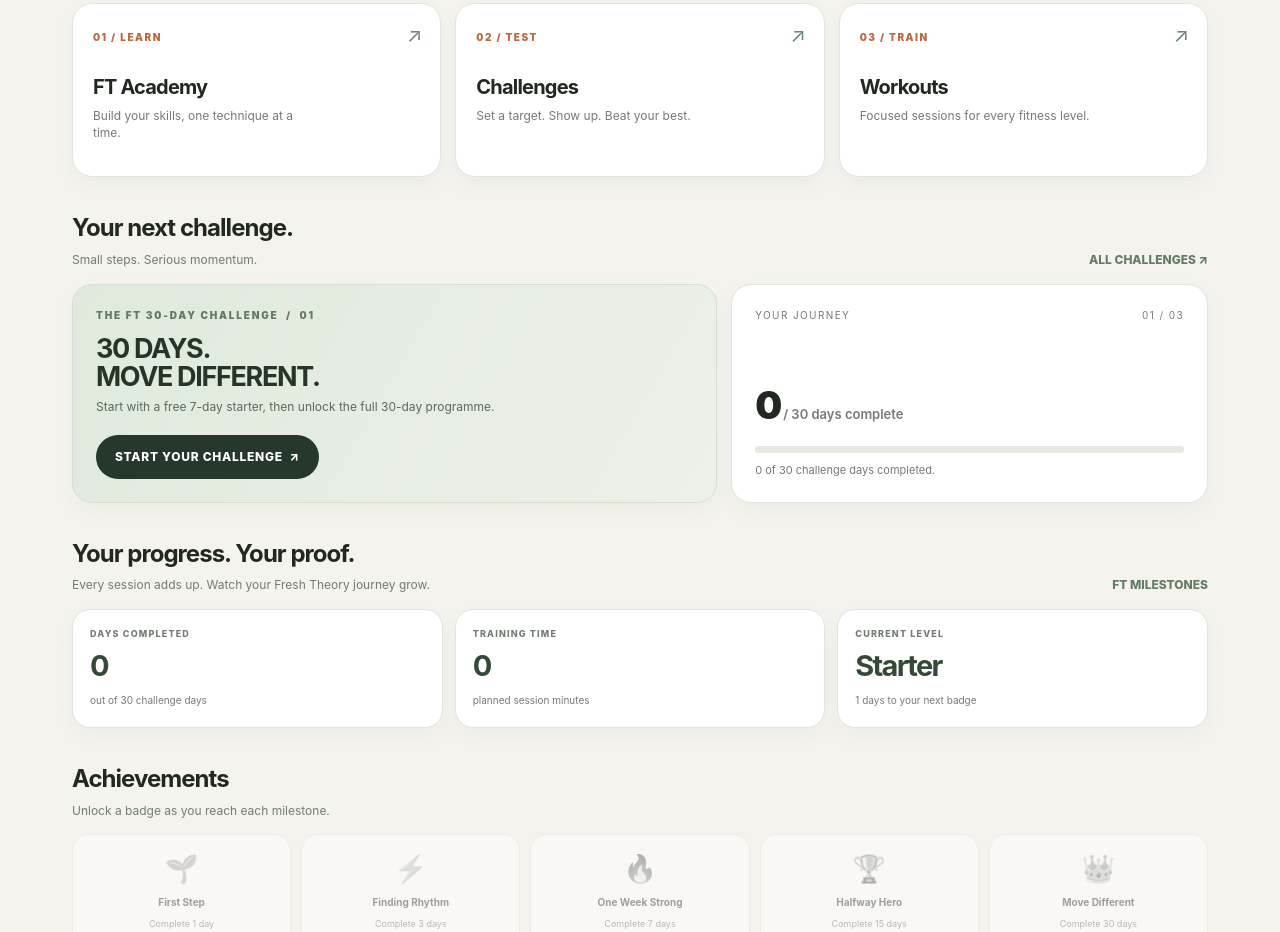
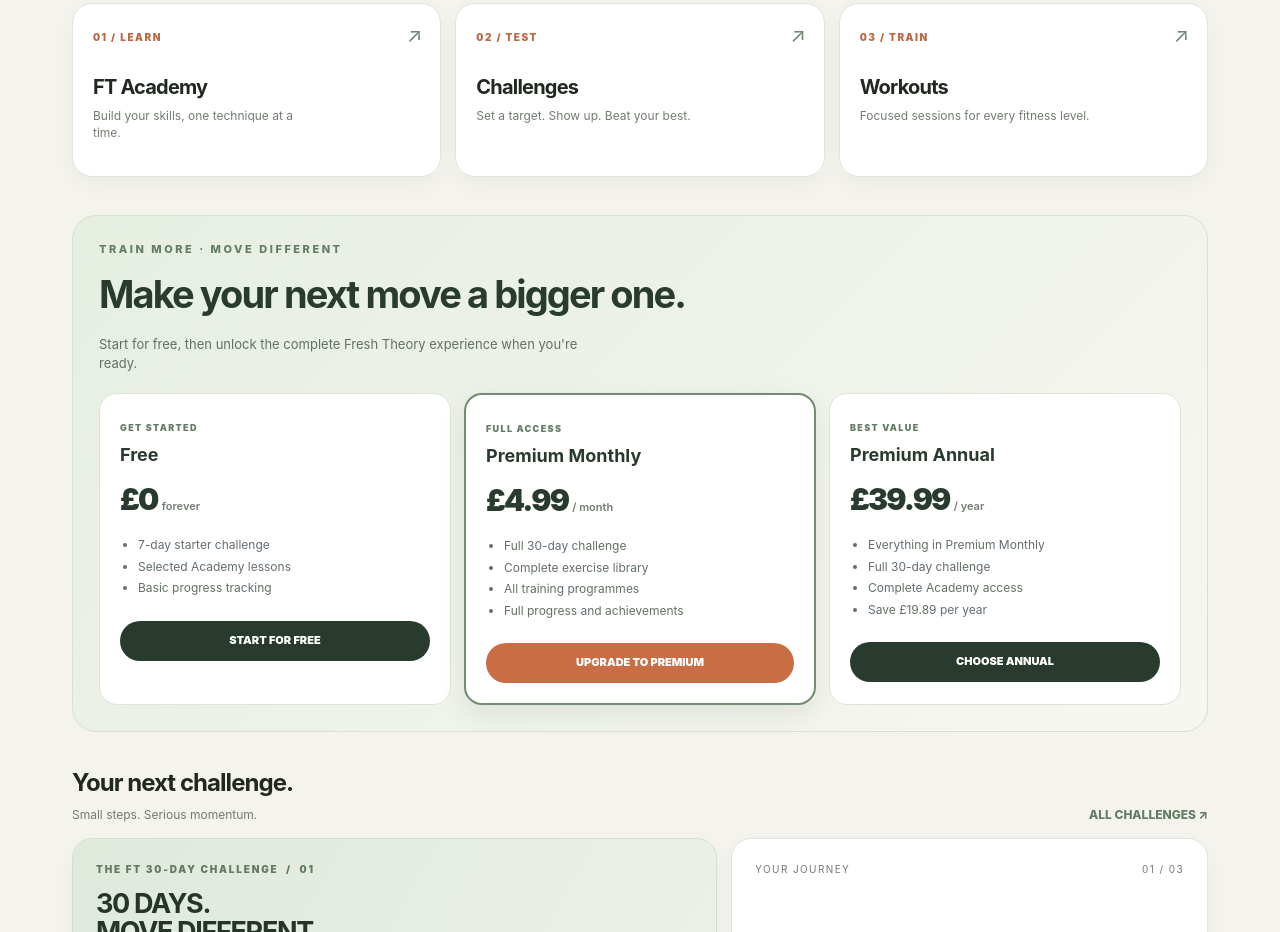
Before and after one commit to Tonyg1973/Fresh-theory, a plain HTML site: page index.html in a window 1280 px wide. Shown: the part 672-1604 px from the top of the page. Drawn offline with Linux system fonts and the light colour scheme.

Commit message:
Add Fresh Theory Premium membership section
Added membership section with plans and benefits.

```diff
--- a/index.html
+++ b/index.html
@@ -112,7 +112,53 @@ body{background:var(--bg);color:var(--cream)}
 <article class="tile" onclick="window.location.href='academy.html'" role="button" tabindex="0"><span class="num">01 / LEARN</span><span class="arrow">↗</span><h3>FT Academy</h3><p>Build your skills, one technique at a time.</p></article>
 <article class="tile" onclick="goTo('challenges')" role="button" tabindex="0"><span class="num">02 / TEST</span><span class="arrow">↗</span><h3>Challenges</h3><p>Set a target. Show up. Beat your best.</p></article>
 <article class="tile" onclick="goTo('workouts')" role="button" tabindex="0"><span class="num">03 / TRAIN</span><span class="arrow">↗</span><h3>Workouts</h3><p>Focused sessions for every fitness level.</p></article>
-</div></section>
+</div></section><section id="membership" class="membership-section">
+  <div class="eyebrow">TRAIN MORE · MOVE DIFFERENT</div>
+  <h2>Make your next move a bigger one.</h2>
+  <p>Start for free, then unlock the complete Fresh Theory experience when you're ready.</p>
+
+  <div class="membership-plans">
+
+    <article class="membership-plan">
+      <span class="membership-label">GET STARTED</span>
+      <h3>Free</h3>
+      <div class="membership-price">£0 <small>forever</small></div>
+      <ul>
+        <li>7-day starter challenge</li>
+        <li>Selected Academy lessons</li>
+        <li>Basic progress tracking</li>
+      </ul>
+      <button onclick="openChallenge()">START FOR FREE</button>
+    </article>
+
+    <article class="membership-plan featured">
+      <span class="membership-label">FULL ACCESS</span>
+      <h3>Premium Monthly</h3>
+      <div class="membership-price">£4.99 <small>/ month</small></div>
+      <ul>
+        <li>Full 30-day challenge</li>
+        <li>Complete exercise library</li>
+        <li>All training programmes</li>
+        <li>Full progress and achievements</li>
+      </ul>
+      <button onclick="showMembershipMessage()">UPGRADE TO PREMIUM</button>
+    </article>
+
+    <article class="membership-plan">
+      <span class="membership-label">BEST VALUE</span>
+      <h3>Premium Annual</h3>
+      <div class="membership-price">£39.99 <small>/ year</small></div>
+      <ul>
+        <li>Everything in Premium Monthly</li>
+        <li>Full 30-day challenge</li>
+        <li>Complete Academy access</li>
+        <li>Save £19.89 per year</li>
+      </ul>
+      <button onclick="showMembershipMessage()">CHOOSE ANNUAL</button>
+    </article>
+
+  </div>
+</section>
 <section id="challenges"><div class="section-head"><div><h2>Your next challenge.</h2><p>Small steps. Serious momentum.</p></div><a class="text-link" href="#challenges">ALL CHALLENGES ↗</a></div><div class="feature-row"><article class="challenge"><div><div class="tag">THE FT 30-DAY CHALLENGE&nbsp; / &nbsp;01</div><h3>30 DAYS.<br>MOVE DIFFERENT.</h3><p>Start with a free 7-day starter, then unlock the full 30-day programme.</p></div><button class="btn" onclick="openChallenge()">Start your challenge&nbsp; ↗</button></article><article class="progress-card"><div class="progress-top"><span>Your journey</span><span>01 / 03</span></div><div><div class="progress-number"><span id="challengeProgressNumber">0</span><small> / 30 days complete</small></div><div class="bar"><i id="challengeProgressBar" style="width:0%"></i></div><div class="progress-note" id="challengeProgressNote">Your challenge progress will appear here.</div></div></article></div></section>
 
 <section id="progress"><div class="section-head"><div><h2>Your progress. Your proof.</h2><p>Every session adds up. Watch your Fresh Theory journey grow.</p></div><span class="text-link">FT MILESTONES</span></div>
@@ -134,7 +180,9 @@ body{background:var(--bg);color:var(--cream)}
 <div class="toast" id="toast" role="status" aria-live="polite"></div>
 <script>
 function goTo(id,button){const el=document.getElementById(id);if(el)el.scrollIntoView({behavior:'smooth',block:'start'});document.querySelectorAll('.mobile-nav button').forEach(b=>b.classList.remove('active'));if(button)button.classList.add('active');else{const map={home:0,academy:1,challenges:2,workouts:3,progress:4};const b=document.querySelectorAll('.mobile-nav button')[map[id]];if(b)b.classList.add('active')}}
-let toastTimer;function notify(message){const t=document.getElementById('toast');t.textContent=message;t.classList.add('show');clearTimeout(toastTimer);toastTimer=setTimeout(()=>t.classList.remove('show'),2400)}
+let toastTimer;function showMembershipMessage(){
+  notify('Premium membership checkout is coming soon. No payment is taken yet.');
+}function notify(message){const t=document.getElementById('toast');t.textContent=message;t.classList.add('show');clearTimeout(toastTimer);toastTimer=setTimeout(()=>t.classList.remove('show'),2400)}
 document.querySelectorAll('.tile[role="button"]').forEach(el=>el.addEventListener('keydown',e=>{if(e.key==='Enter'||e.key===' '){e.preventDefault();el.click()}}));
 
 const ftChallengeDays=[
```
